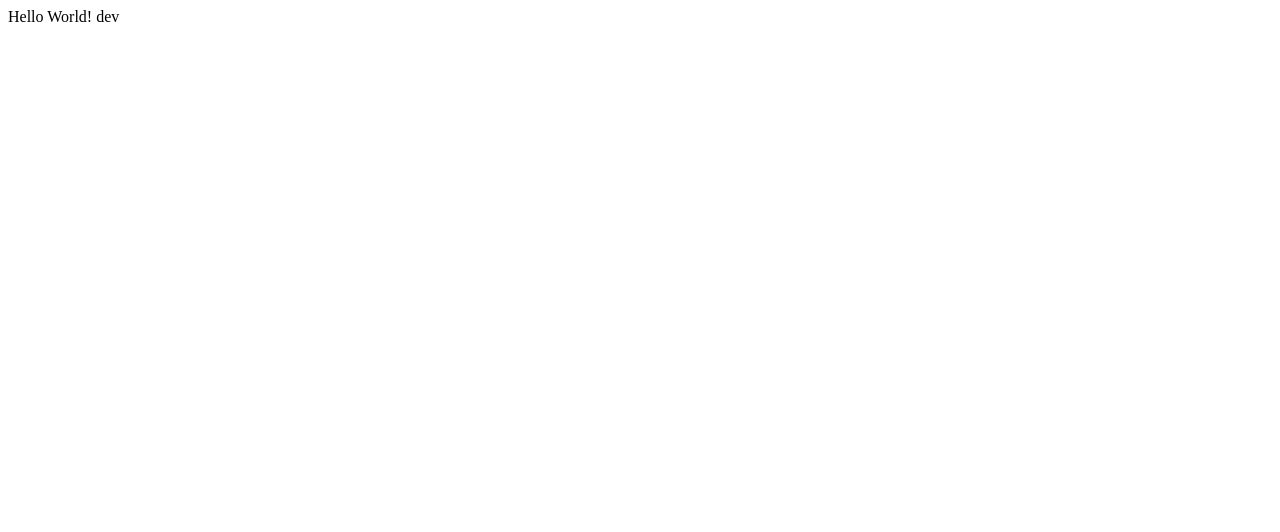
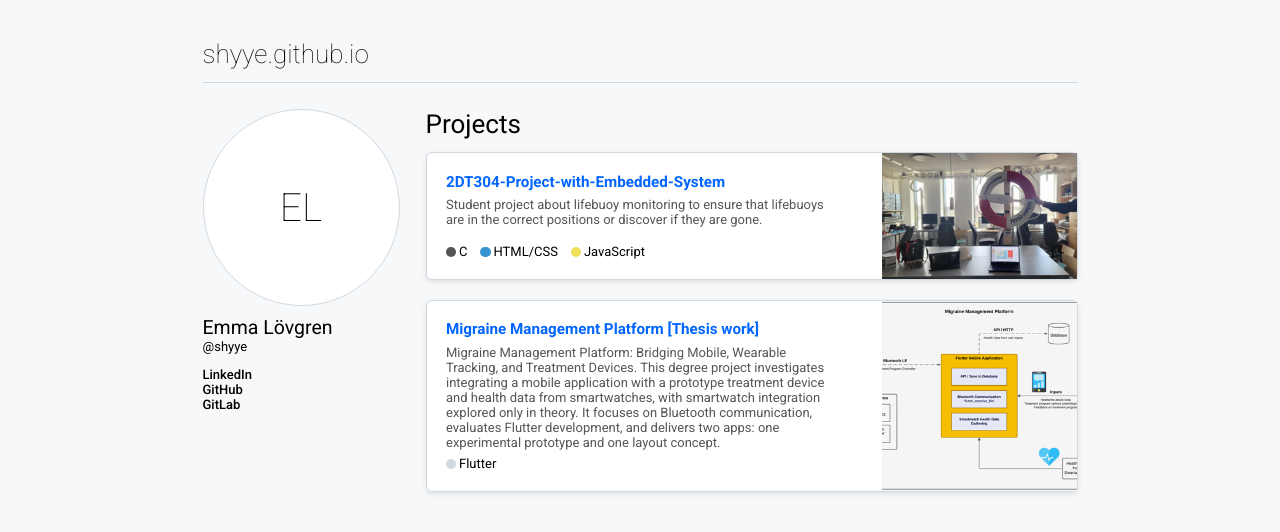
Before and after one commit to shyye/shyye.github.io, a plain HTML site: page index.html in a window 1280 px wide. Drawn offline with Linux system fonts and the light colour scheme; a web font is replaced by a local one.

Commit message:
Add basic layout

```diff
--- a/index.html
+++ b/index.html
@@ -1 +1,52 @@
-Hello World! dev
+<!DOCTYPE html>
+<html lang="en">
+
+<head>
+    <meta charset="UTF-8">
+    <meta name="viewport" content="width=device-width, initial-scale=1.0">
+    <title>Emma Lövgren (shyye)</title>
+    <link rel="preconnect" href="https://fonts.googleapis.com">
+    <link rel="preconnect" href="https://fonts.gstatic.com" crossorigin>
+    <link
+        href="https://fonts.googleapis.com/css2?family=Meow+Script&family=Roboto:ital,wght@0,100;0,300;0,400;0,500;0,700;0,900;1,100;1,300;1,400;1,500;1,700;1,900&display=swap"
+        rel="stylesheet">
+    <link rel="stylesheet" href="styles.css">
+</head>
+
+<body>
+
+    <div class="container">
+        <header>
+            <h1 class="header-title roboto-thin">shyye.github.io</h1>
+        </header>
+
+        <div class="main-contianer">
+
+            <!-- Profile -->
+            <aside class="sidebar roboto-thin">
+                <div class="profile-image">EL</div>
+                <!-- <img src="profile.jpg" alt="Profile Image" class="profile-image"> -->
+                <h2 class="profile-name roboto-regular">Emma Lövgren</h2>
+                <p class="profile-username roboto-regular">@shyye</p>
+                <div class="social-links-container roboto-medium">
+                    <div><a href="https://se.linkedin.com/in/emma-lovgren" target="_blank">LinkedIn</a></div>
+                    <div><a href="https://github.com/shyye" target="_blank">GitHub</a></div>
+                    <div><a href="https://gitlab.com/shyye" target="_blank">GitLab</a></div>
+                </div>
+            </aside>
+
+            <!-- Main content -->
+            <main class="main-content">
+                <h1 class="main-title roboto-regular">Projects</h1>
+                <div id="project-container" class="project-container">
+                    <!-- Projects from script.js -->
+                </div>
+            </main>
+
+        </div>
+
+    </div>
+    <script src="script.js"></script>
+</body>
+
+</html>
--- /dev/null
+++ b/script.js
@@ -0,0 +1,74 @@
+const projects = [
+    {
+        name: "2DT304-Project-with-Embedded-System",
+        description: "Student project about lifebuoy monitoring to ensure that lifebuoys are in the correct positions or discover if they are gone.",
+        image: "images\\2DT304-Project-with-Embedded-System.jpg",
+        url: "https://github.com/shyye/2DT304-Project-with-Embedded-System",
+        languages: [
+            { name: "C", class: "c" },
+            { name: "HTML/CSS", class: "html-css" },
+            { name: "JavaScript", class: "javascript" }
+        ]
+    },
+
+    {
+        name: "Migraine Management Platform [Thesis work]",
+        description: "Migraine Management Platform: Bridging Mobile, Wearable Tracking, and Treatment Devices. This degree project investigates integrating a mobile application with a prototype treatment device and health data from smartwatches, with smartwatch integration explored only in theory. It focuses on Bluetooth communication, evaluates Flutter development, and delivers two apps: one experimental prototype and one layout concept.",
+        image: "images\\thesis-work-color.png",
+        url: "https://www.diva-portal.org/smash/record.jsf?pid=diva2:1891301",
+        languages: [
+            { name: "Flutter", class: "flutter" }
+        ]
+    },
+];
+
+function renderProjects() {
+    const container = document.getElementById("project-container");
+    container.innerHTML = ""; // Clear existing content
+
+    projects.forEach((project) => {
+        // Main project-card container
+        const card = document.createElement("div");
+        card.className = "project-card";
+
+        // Text wrapper
+        const textWrapper = document.createElement("div");
+        textWrapper.className = "project-card-text-wrapper";
+
+        // Project name and description
+        const nameAndDescription = document.createElement("div");
+        nameAndDescription.innerHTML = `
+            <h3 class="project-name"><a href="${project.url}" target="_blank">${project.name}</a></h3>
+            <p class="project-description">${project.description}</p>
+        `;
+
+        // Project languages container
+        const languageWrapper = document.createElement("div");
+        languageWrapper.className = "project-language";
+
+        project.languages.forEach((language) => {
+            const languageDiv = document.createElement("div");
+            languageDiv.innerHTML = `
+                <div class="programming-language-circle ${language.class}"></div> ${language.name}
+            `;
+            languageWrapper.append(languageDiv); // Append each language
+        });
+
+        textWrapper.append(nameAndDescription, languageWrapper);
+
+        // Image wrapper
+        const imageWrapper = document.createElement("div");
+        imageWrapper.className = "project-card-image-wrapper";
+        imageWrapper.innerHTML = `
+            <img src="${project.image}" alt="Project Image" class="project-image">
+        `;
+
+        card.append(textWrapper, imageWrapper);
+
+        container.append(card);
+    });
+}
+
+// Call the function on page load
+//   document.addEventListener("DOMContentLoaded", renderProjects);
+renderProjects();
--- /dev/null
+++ b/styles.css
@@ -0,0 +1,256 @@
+body {
+    margin: 0;
+    font-family: "Roboto", sans-serif;
+    background-color: #F6F8FA;
+    font-size: 13px;
+}
+
+
+/* Container */
+.container {
+    display: flex;
+    flex-direction: column;
+    /* justify-content: center; */
+    margin: 0 auto;
+    max-width: max-content;
+    align-items: center;
+    min-height: 100vh;
+}
+
+/* Header */
+header {
+    margin: 2em 0;
+    width: 100%;
+    border-bottom: 1px solid #D1D9E0;
+}
+
+.header-title {
+    margin: 0.5em 0;
+    font-size: 2em;
+}
+
+/* Profile Image */
+.profile-image {
+    width: 5em;
+    height: 5em;
+    border-radius: 50%;
+    background-color: rgb(255, 255, 255);
+    border: 1px solid #D1D9E0;
+    display: flex;
+    /* Placeholder Initals */
+    justify-content: center;
+    align-items: center;
+    font-size: 3em;
+}
+
+/* Profile Name */
+.profile-name {
+    margin: 0.5em 0 0 0;
+    font-size: 1.5em;
+}
+
+/* Profile Username */
+.profile-username {
+    margin-top: 0;
+    font-size: 1em;
+}
+
+/* Social Links */
+.social-links-container {
+    display: flex;
+    flex-direction: column;
+    /* gap: 0.2em; */
+}
+
+.social-links-container a {
+    text-decoration: none;
+    color: #000000;
+}
+
+.social-links-container a:hover {
+    text-decoration: underline;
+    color: #0066ff;
+}
+
+/* Main Content */
+.main-contianer {
+    display: flex;
+    gap: 2em;
+}
+
+/* Main Title */
+.main-title {
+    font-size: 2em;
+    margin: 0 0 0.5em 0;
+}
+
+/* Projects */
+.project-container {
+    /* max-width: 800px; */
+    display: flex;
+    flex-direction: column;
+    /* width: 800px; */
+    /* flex-wrap: wrap; */
+    gap: 20px;
+}
+
+.project-card {
+    background-color: #fff;
+    border: 1px solid #D1D9E0;
+    border-radius: 6px;
+    box-shadow: 0 2px 5px rgba(0, 0, 0, 0.1);
+    display: flex;
+    justify-content: space-between;
+    max-width: 50em;
+}
+
+/* Project Text */
+.project-card-text-wrapper {
+    display: flex;
+    flex-direction: column;
+    justify-content: space-between;
+    padding: 1.5em;
+    max-width: 60%;
+}
+
+.project-name {
+    margin: 0;
+}
+
+.project-name a {
+    text-decoration: none;
+    color: #0066ff;
+}
+
+.project-name a:hover {
+    text-decoration: underline;
+}
+
+.project-description {
+    margin: 0.5em 0;
+    color: #555;
+}
+
+/* Project Image */
+.project-card-image-wrapper {
+    background-color: #D1D9E0;
+    width: 15em;
+    /* height: 10em; */
+}
+
+.project-card-image-wrapper img {
+    object-fit: cover;
+    width: 100%;
+    height: 100%;
+}
+
+/* Project Programming Language */
+.project-language {
+    display: flex;
+    flex-direction: row;
+    gap: 1em;
+}
+
+.project-language div {
+    display: flex;
+    flex-direction: row;
+    align-items: center;
+    gap: 0.2em;
+}
+
+.programming-language-circle {
+    width: 0.8em;
+    height: 0.8em;
+    border-radius: 50%;
+    background-color: #D1D9E0;
+}
+
+.html-css {
+    background-color: #3793d0;
+}
+
+.javascript {
+    background-color: #f1e05a;
+}
+
+.java {
+    background-color: burlywood;
+}
+
+.c {
+    background-color: #555;
+}
+
+
+/* Roboto Font */
+.roboto-thin {
+    font-family: "Roboto", serif;
+    font-weight: 100;
+    font-style: normal;
+  }
+
+  .roboto-light {
+    font-family: "Roboto", serif;
+    font-weight: 300;
+    font-style: normal;
+  }
+
+  .roboto-regular {
+    font-family: "Roboto", serif;
+    font-weight: 400;
+    font-style: normal;
+  }
+
+  .roboto-medium {
+    font-family: "Roboto", serif;
+    font-weight: 500;
+    font-style: normal;
+  }
+
+  .roboto-bold {
+    font-family: "Roboto", serif;
+    font-weight: 700;
+    font-style: normal;
+  }
+
+  .roboto-black {
+    font-family: "Roboto", serif;
+    font-weight: 900;
+    font-style: normal;
+  }
+
+  .roboto-thin-italic {
+    font-family: "Roboto", serif;
+    font-weight: 100;
+    font-style: italic;
+  }
+
+  .roboto-light-italic {
+    font-family: "Roboto", serif;
+    font-weight: 300;
+    font-style: italic;
+  }
+
+  .roboto-regular-italic {
+    font-family: "Roboto", serif;
+    font-weight: 400;
+    font-style: italic;
+  }
+
+  .roboto-medium-italic {
+    font-family: "Roboto", serif;
+    font-weight: 500;
+    font-style: italic;
+  }
+
+  .roboto-bold-italic {
+    font-family: "Roboto", serif;
+    font-weight: 700;
+    font-style: italic;
+  }
+
+  .roboto-black-italic {
+    font-family: "Roboto", serif;
+    font-weight: 900;
+    font-style: italic;
+  }
```
Also changed, not shown: images/2DT304-Project-with-Embedded-System.jpg (added), images/thesis-work-color.png (added), 1 other file.
